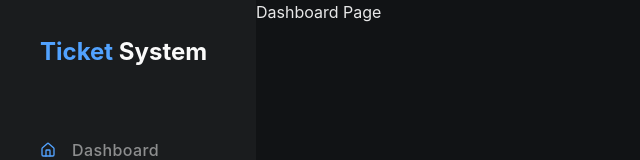
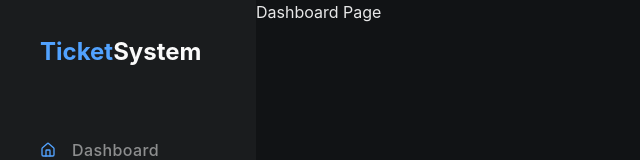
Before and after one commit to Daniel-N98/ticket_support_system, a Next.js app: page /dashboard in a window 1280 px wide. Shown: the top 160 px of the page, without its empty margins (0-640 px from the left). Built offline with nearby package versions, Linux system fonts and the light colour scheme.

Commit message:
Website "logo" is now main heading.

```diff
--- a/src/components/nav-bar/NavBar.tsx
+++ b/src/components/nav-bar/NavBar.tsx
@@ -5,7 +5,11 @@ export default function NavBar() {
   return (
     <aside className="w-full md:w-64 bg-main-secondary px-6 py-4 md:py-9 flex flex-col border-b border-white/30 md:border-0">
       <div className="flex flex-col mb-8 space-y-1 items-center md:items-start">
-        <a href="/dashboard" className="text-2xl font-bold text-zinc-50 md:pl-4"><span className="text-blue-400">Ticket</span> System</a>
+        <h1>
+          <a href="/dashboard" className="text-2xl font-bold text-zinc-50 md:pl-4">
+            <span className="text-blue-400">Ticket</span>
+            System</a>
+        </h1>
       </div>
       <nav className="flex flex-col justify-between h-full mt-2 md:mt-8">
         <NavLinks />
```
